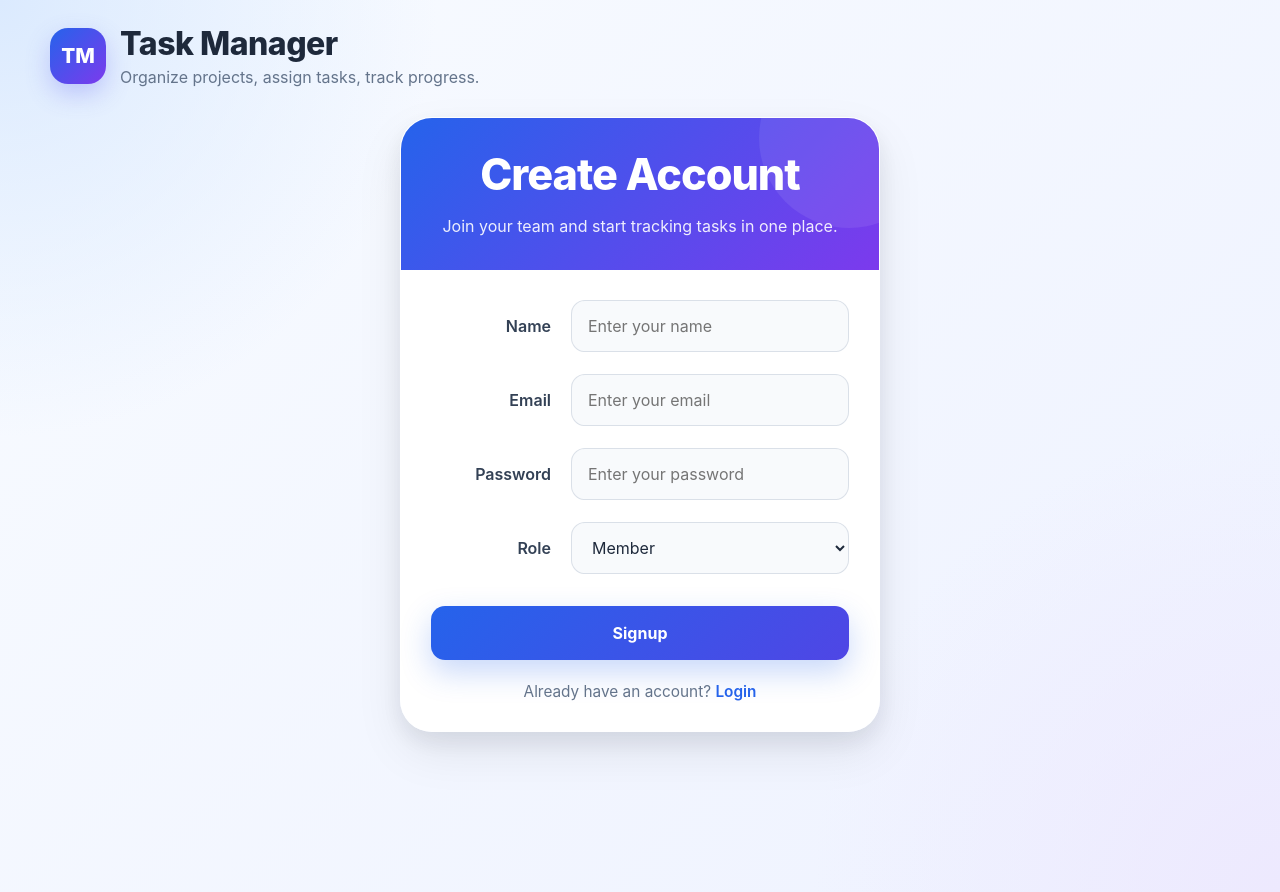
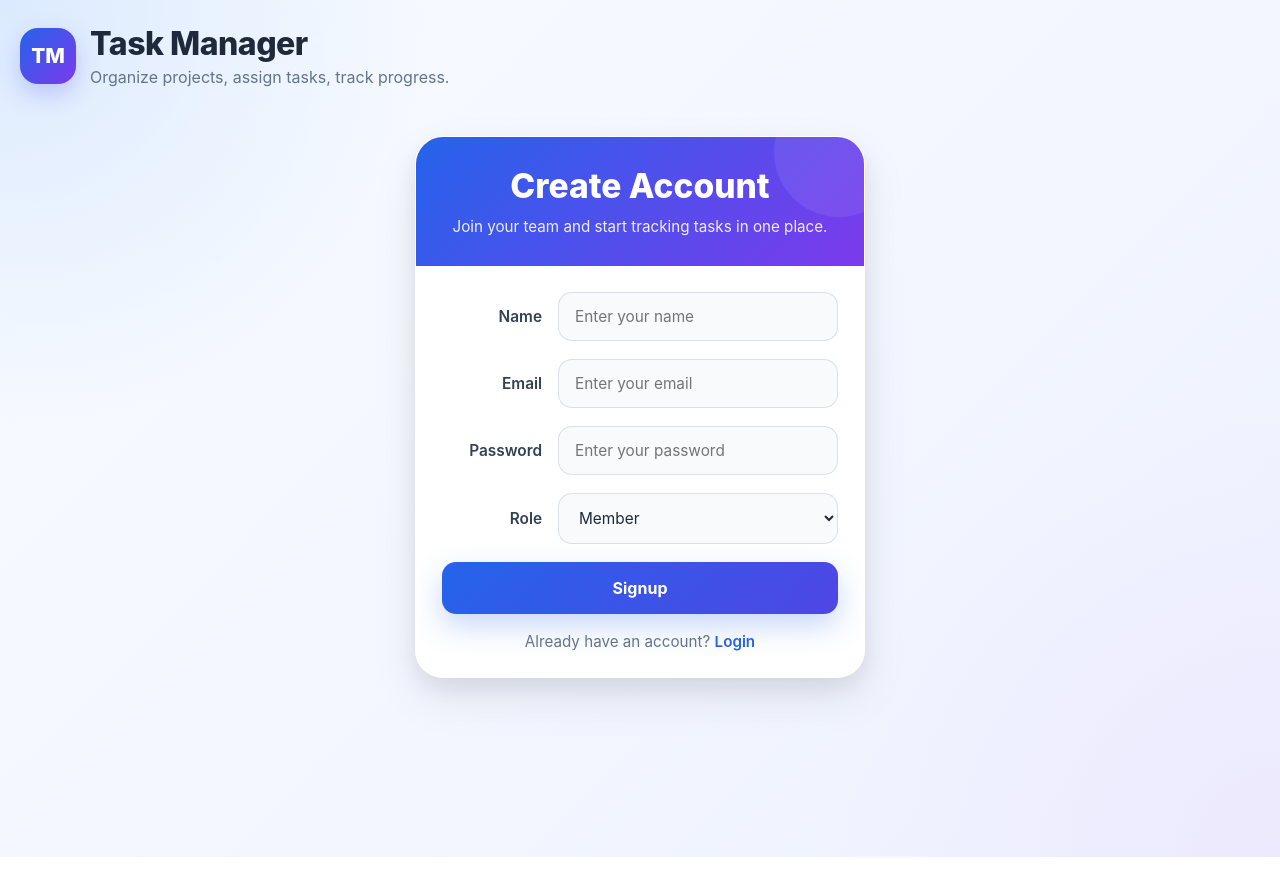
Before and after one commit to ravitejabasabathini/task_management, a React (Create React App) app in the folder frontend/: page /signup in a window 1280 px wide. After the commit the page ends 857 px from the top, so only its background shows below. Built offline with nearby package versions, Linux system fonts and the light colour scheme; no server answers.

Commit message:
Updated dashboard2

```diff
--- a/frontend/src/App.css
+++ b/frontend/src/App.css
@@ -31,6 +31,7 @@
 
 body {
   min-height: 100vh;
+
   font-family: "Inter", system-ui, sans-serif;
 
   background:
@@ -39,6 +40,7 @@ body {
     linear-gradient(135deg, #f8fbff 0%, #eef2ff 100%);
 
   color: var(--text);
+
   overflow-x: hidden;
 }
 
@@ -49,8 +51,10 @@ body {
 /* ---------- APP LAYOUT ---------- */
 
 .app-shell {
-  width: min(1180px, calc(100% - 40px));
+  width: min(1280px, calc(100% - 40px));
+
   margin: 0 auto;
+
   padding: 24px 0 60px;
 }
 
@@ -58,8 +62,10 @@ body {
 
 .app-header {
   display: flex;
+
   align-items: center;
   justify-content: space-between;
+
   margin-bottom: 30px;
 }
 
@@ -84,6 +90,7 @@ body {
   justify-content: center;
 
   color: white;
+
   font-weight: 800;
   font-size: 1.3rem;
 
@@ -93,12 +100,15 @@ body {
 .brand-title {
   font-size: 2rem;
   font-weight: 800;
+
   letter-spacing: -0.5px;
 }
 
 .brand-subtitle {
   margin-top: 4px;
+
   color: var(--muted);
+
   font-size: 1rem;
 }
 
@@ -117,12 +127,13 @@ body {
 /* ---------- AUTH CARD ---------- */
 
 .auth-card {
-  width: 150%;
-  max-width: 480px;
+  width: 100%;
+  max-width: 450px;
 
   background: var(--surface);
 
-  border-radius: 32px;
+  border-radius: 28px;
+
   overflow: hidden;
 
   border: 1px solid rgba(255, 255, 255, 0.5);
@@ -134,14 +145,15 @@ body {
   animation: fadeUp 0.5s ease;
 }
 
-/* ---------- HERO SECTION ---------- */
+/* ---------- HERO ---------- */
 
 .auth-hero {
   position: relative;
 
-  padding: 30px 25px;
+  padding: 28px 24px;
 
   text-align: center;
+
   color: white;
 
   background: linear-gradient(135deg, #2563eb 0%, #7c3aed 100%);
@@ -152,66 +164,61 @@ body {
 
   position: absolute;
 
-  width: 180px;
-  height: 180px;
+  width: 130px;
+  height: 130px;
 
   border-radius: 50%;
 
   background: rgba(255, 255, 255, 0.08);
 
-  top: -70px;
-  right: -60px;
+  top: -50px;
+  right: -40px;
 }
 
 .auth-hero h2 {
   position: relative;
   z-index: 1;
 
-  margin-bottom: 14px;
+  margin-bottom: 10px;
 
-  font-size: 2.7rem;
+  font-size: 2.1rem;
   font-weight: 800;
-
-  letter-spacing: -1px;
 }
 
 .auth-hero p {
   position: relative;
   z-index: 1;
 
-  font-size: 1rem;
-  line-height: 1.6;
+  font-size: 0.95rem;
+
+  line-height: 1.5;
 
   color: rgba(255, 255, 255, 0.9);
 }
 
-/* ---------- FORM ---------- */
+/* ---------- AUTH FORM ---------- */
 
 .auth-form {
-  padding: 30px;
+  padding: 26px;
 
   display: flex;
   flex-direction: column;
 
-  gap: 22px;
+  gap: 18px;
 }
-
-/* ---------- FORM ROW ---------- */
 
 .form-group {
   display: grid;
 
-  grid-template-columns: 120px 1fr;
+  grid-template-columns: 100px 1fr;
 
   align-items: center;
 
-  column-gap: 20px;
+  column-gap: 16px;
 }
 
-/* ---------- LABEL ---------- */
-
 .form-group label {
-  font-size: 1rem;
+  font-size: 0.96rem;
   font-weight: 600;
 
   text-align: right;
@@ -223,18 +230,22 @@ body {
 
 .form-group input,
 .form-group select,
-.form-group textarea {
+.form-group textarea,
+.form-card input,
+.form-card select,
+.form-card textarea {
   width: 100%;
-  height: 52px;
 
-  padding: 0 16px;
+  padding: 14px 16px;
 
   border-radius: 14px;
+
   border: 1px solid rgba(148, 163, 184, 0.3);
 
   background: #f8fafc;
 
-  font-size: 1rem;
+  font-size: 0.96rem;
+
   color: var(--text);
 
   outline: none;
@@ -242,15 +253,19 @@ body {
   transition: all 0.25s ease;
 }
 
-.form-group textarea {
-  min-height: 120px;
-  padding-top: 14px;
+.form-group textarea,
+.form-card textarea {
+  min-height: 110px;
+
   resize: vertical;
 }
 
 .form-group input:focus,
 .form-group select:focus,
-.form-group textarea:focus {
+.form-group textarea:focus,
+.form-card input:focus,
+.form-card select:focus,
+.form-card textarea:focus {
   background: white;
 
   border-color: #6366f1;
@@ -258,10 +273,11 @@ body {
   box-shadow: 0 0 0 4px rgba(99, 102, 241, 0.12);
 }
 
-/* ---------- BUTTON ---------- */
+/* ---------- BUTTONS ---------- */
 
 .btn {
   border: none;
+
   border-radius: 14px;
 
   cursor: pointer;
@@ -273,11 +289,11 @@ body {
 }
 
 .btn-primary,
-.auth-form button {
+.auth-form button,
+.form-card button {
   width: 100%;
-  height: 54px;
 
-  margin-top: 10px;
+  height: 52px;
 
   background: linear-gradient(135deg, #2563eb, #4f46e5);
 
@@ -287,7 +303,8 @@ body {
 }
 
 .btn-primary:hover,
-.auth-form button:hover {
+.auth-form button:hover,
+.form-card button:hover {
   transform: translateY(-2px);
 
   box-shadow: 0 16px 35px rgba(37, 99, 235, 0.35);
@@ -300,7 +317,7 @@ body {
 
   color: var(--muted);
 
-  font-size: 0.96rem;
+  font-size: 0.95rem;
 }
 
 .auth-note a {
@@ -309,10 +326,6 @@ body {
   font-weight: 600;
 
   text-decoration: none;
-}
-
-.auth-note a:hover {
-  text-decoration: underline;
 }
 
 /* ---------- CARD ---------- */
@@ -331,10 +344,56 @@ body {
   padding: 24px;
 }
 
+/* ---------- FORM CARD ---------- */
+
+.form-card {
+  width: 100%;
+
+  min-width: 700px;
+
+  background: rgba(255, 255, 255, 0.95);
+
+  border-radius: 28px;
+
+  padding: 30px;
+
+  border: 1px solid rgba(148, 163, 184, 0.12);
+
+  box-shadow:
+    0 10px 25px rgba(15, 23, 42, 0.08),
+    0 20px 48px rgba(15, 23, 42, 0.06);
+
+  backdrop-filter: blur(10px);
+}
+
+.form-card h3 {
+  margin-bottom: 24px;
+
+  font-size: 1.8rem;
+
+  font-weight: 800;
+
+  color: #0f172a;
+}
+
+.form-card form {
+  display: grid;
+
+  grid-template-columns: 1fr 1fr;
+
+  gap: 20px;
+}
+
+.form-card textarea,
+.form-card button {
+  grid-column: 1 / -1;
+}
+
 /* ---------- GRID ---------- */
 
 .grid {
   display: grid;
+
   gap: 20px;
 }
 
@@ -378,12 +437,50 @@ body {
 
 .summary-card span {
   font-size: 2rem;
+
   font-weight: 800;
+}
+
+/* ---------- TASK & PROJECT CARD ---------- */
+
+.project-card,
+.task-card {
+  padding: 22px;
+
+  border-radius: 20px;
+
+  background: rgba(255, 255, 255, 0.95);
+
+  border: 1px solid rgba(148, 163, 184, 0.12);
+
+  transition: 0.25s ease;
+}
+
+.project-card:hover,
+.task-card:hover {
+  transform: translateY(-3px);
+}
+
+/* ---------- MESSAGE ---------- */
+
+.message-banner {
+  padding: 14px 18px;
+
+  border-radius: 14px;
+
+  margin-top: 16px;
+
+  background: #eff6ff;
+
+  color: #1d4ed8;
+
+  border: 1px solid rgba(59, 130, 246, 0.2);
 }
 
 /* ---------- ANIMATION ---------- */
 
 @keyframes fadeUp {
+
   from {
     opacity: 0;
     transform: translateY(24px);
@@ -397,10 +494,25 @@ body {
 
 /* ---------- RESPONSIVE ---------- */
 
+@media (max-width: 1100px) {
+
+  .form-card {
+    min-width: 100%;
+  }
+
+  .form-card form {
+    grid-template-columns: 1fr;
+  }
+}
+
 @media (max-width: 900px) {
 
   .grid-4 {
     grid-template-columns: repeat(2, 1fr);
+  }
+
+  .grid-2 {
+    grid-template-columns: 1fr;
   }
 }
 
@@ -412,7 +524,9 @@ body {
 
   .app-header {
     flex-direction: column;
+
     align-items: flex-start;
+
     gap: 14px;
   }
 
@@ -426,23 +540,28 @@ body {
   }
 
   .auth-hero {
-    padding: 40px 24px;
+    padding: 24px 18px;
   }
 
   .auth-hero h2 {
-    font-size: 2rem;
+    font-size: 1.8rem;
   }
 
   .auth-form {
-    padding: 28px 22px;
+    padding: 22px;
   }
 
   .form-group {
     grid-template-columns: 1fr;
+
     gap: 8px;
   }
 
   .form-group label {
     text-align: left;
   }
+
+  .form-card {
+    padding: 22px;
+  }
 }
```
